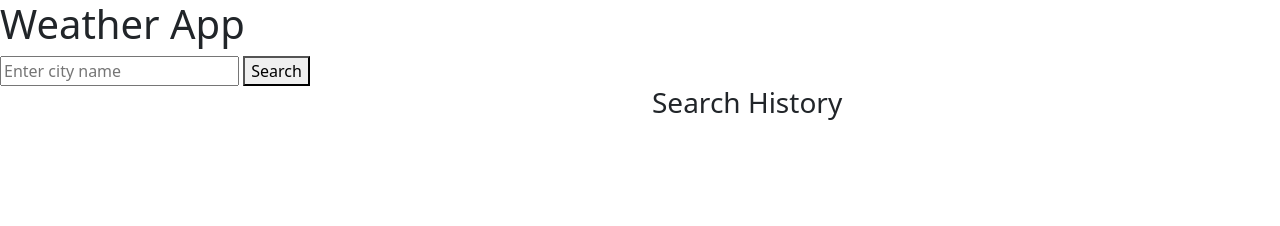
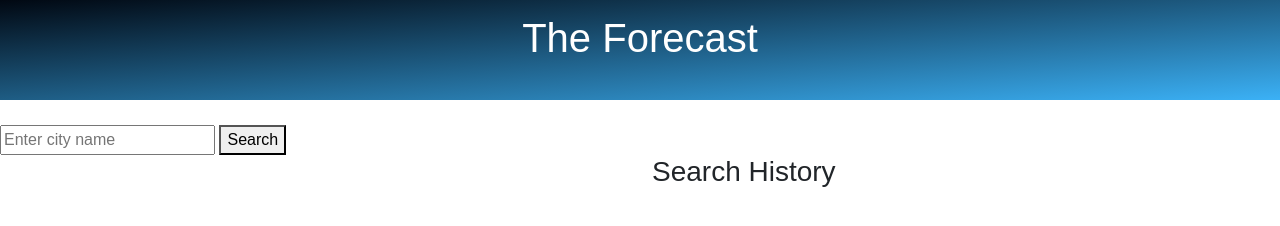
Before and after one commit to taylor-green/WeatherApp, a plain HTML site: page index.html in a window 1280 px wide. Drawn offline with nearby package versions, Linux system fonts and the light colour scheme.

```diff
--- a/assets/css/style.css
+++ b/assets/css/style.css
@@ -0,0 +1,20 @@
+
+body {
+    font-family: Arial, Helvetica, sans-serif;
+}
+
+/* Page Header */
+h1 {
+    font-size: 2.5rem;
+    font-family:Cambria, Cochin, Georgia, Times, 'Times New Roman', serif
+    font-weight: bold;
+    margin-bottom: 1rem;
+    background: linear-gradient(to bottom right, #010812, #3bb1f6);
+    color: #fff;
+    justify-content: center;
+    height: 100px;
+    padding-bottom: 25px;
+    margin-bottom: 25px;
+    display: flex;
+    align-items: center;
+  }
--- a/index.html
+++ b/index.html
@@ -18,7 +18,7 @@
     <div id="container">
       <!-- Header section with app title and search form -->
       <header>
-        <h1>Weather App</h1>
+        <h1>The Forecast</h1>
         <form id="search-form" class="col-lg-3">
           <input id="city-input" type="text" placeholder="Enter city name" />
           <button id="search-button">Search</button>
```
